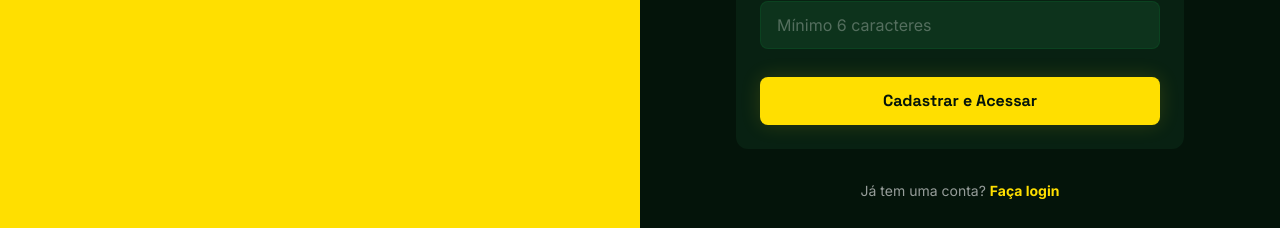
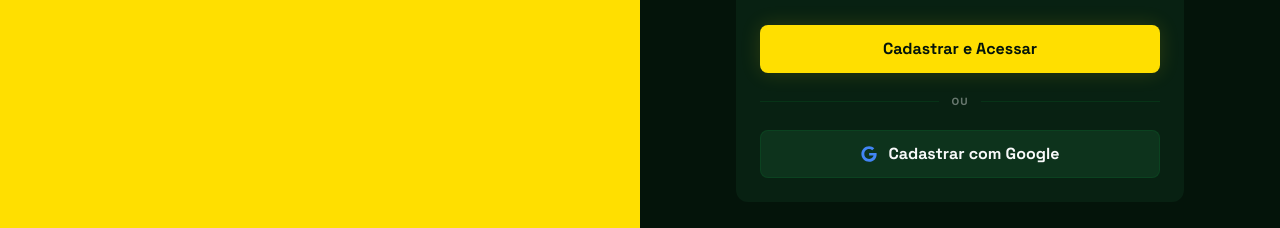
Before and after one commit to resenhabetapp/resenhabet, a React (Vite) app: page /register in a window 1280 px wide. Shown: the part 495-723 px from the top of the page. Built offline with nearby package versions, Linux system fonts and the light colour scheme; no server answers.

Commit message:
feat_google_login_integration

```diff
--- a/src/screens/Login.tsx
+++ b/src/screens/Login.tsx
@@ -2,12 +2,33 @@ import React, { useState } from 'react';
 import { Link } from 'react-router-dom';
 import { supabase } from '../lib/supabase';
 import ThemeToggle from '../components/ThemeToggle';
+import { FaGoogle } from 'react-icons/fa';
 
 export default function Login() {
   const [email, setEmail] = useState('');
   const [password, setPassword] = useState('');
   const [loading, setLoading] = useState(false);
   const [error, setError] = useState<string | null>(null);
+
+  const handleGoogleLogin = async () => {
+    setLoading(true);
+    setError(null);
+    try {
+      const { error: oAuthError } = await supabase.auth.signInWithOAuth({
+        provider: 'google',
+        options: {
+          redirectTo: window.location.origin,
+        },
+      });
+      if (oAuthError) {
+        setError(oAuthError.message);
+      }
+    } catch (err: any) {
+      setError(err.message || 'Erro ao tentar autenticar com o Google.');
+    } finally {
+      setLoading(false);
+    }
+  };
 
   const handleSubmit = async (e: React.FormEvent) => {
     e.preventDefault();
@@ -120,6 +141,23 @@ export default function Login() {
               )}
             </button>
           </form>
+
+          <div className="relative flex items-center justify-center my-1">
+            <div className="border-t border-outline-variant w-full" />
+            <span className="absolute px-3 bg-surface-container-low text-[10px] text-on-surface/40 uppercase font-bold tracking-widest">
+              ou
+            </span>
+          </div>
+
+          <button
+            type="button"
+            onClick={handleGoogleLogin}
+            disabled={loading}
+            className="w-full h-12 bg-surface-container border border-outline-variant text-on-surface hover:bg-surface-container-high font-display font-bold rounded-lg active:scale-[0.98] transition-all disabled:opacity-50 flex items-center justify-center gap-3"
+          >
+            <FaGoogle className="w-4 h-4 text-[#4285F4]" />
+            Entrar com Google
+          </button>
         </div>
 
         <div className="text-center mt-8">
--- a/src/screens/Register.tsx
+++ b/src/screens/Register.tsx
@@ -2,6 +2,7 @@ import React, { useState } from 'react';
 import { Link } from 'react-router-dom';
 import { supabase } from '../lib/supabase';
 import ThemeToggle from '../components/ThemeToggle';
+import { FaGoogle } from 'react-icons/fa';
 
 export default function Register() {
   const [name, setName] = useState('');
@@ -10,6 +11,27 @@ export default function Register() {
   const [loading, setLoading] = useState(false);
   const [error, setError] = useState<string | null>(null);
   const [success, setSuccess] = useState<string | null>(null);
+
+  const handleGoogleLogin = async () => {
+    setLoading(true);
+    setError(null);
+    setSuccess(null);
+    try {
+      const { error: oAuthError } = await supabase.auth.signInWithOAuth({
+        provider: 'google',
+        options: {
+          redirectTo: window.location.origin,
+        },
+      });
+      if (oAuthError) {
+        setError(oAuthError.message);
+      }
+    } catch (err: any) {
+      setError(err.message || 'Erro ao tentar autenticar com o Google.');
+    } finally {
+      setLoading(false);
+    }
+  };
 
   const handleSubmit = async (e: React.FormEvent) => {
     e.preventDefault();
@@ -151,6 +173,23 @@ export default function Register() {
               )}
             </button>
           </form>
+
+          <div className="relative flex items-center justify-center my-1">
+            <div className="border-t border-outline-variant w-full" />
+            <span className="absolute px-3 bg-surface-container-low text-[10px] text-on-surface/40 uppercase font-bold tracking-widest">
+              ou
+            </span>
+          </div>
+
+          <button
+            type="button"
+            onClick={handleGoogleLogin}
+            disabled={loading}
+            className="w-full h-12 bg-surface-container border border-outline-variant text-on-surface hover:bg-surface-container-high font-display font-bold rounded-lg active:scale-[0.98] transition-all disabled:opacity-50 flex items-center justify-center gap-3"
+          >
+            <FaGoogle className="w-4 h-4 text-[#4285F4]" />
+            Cadastrar com Google
+          </button>
         </div>
 
         <div className="text-center mt-8">
```
